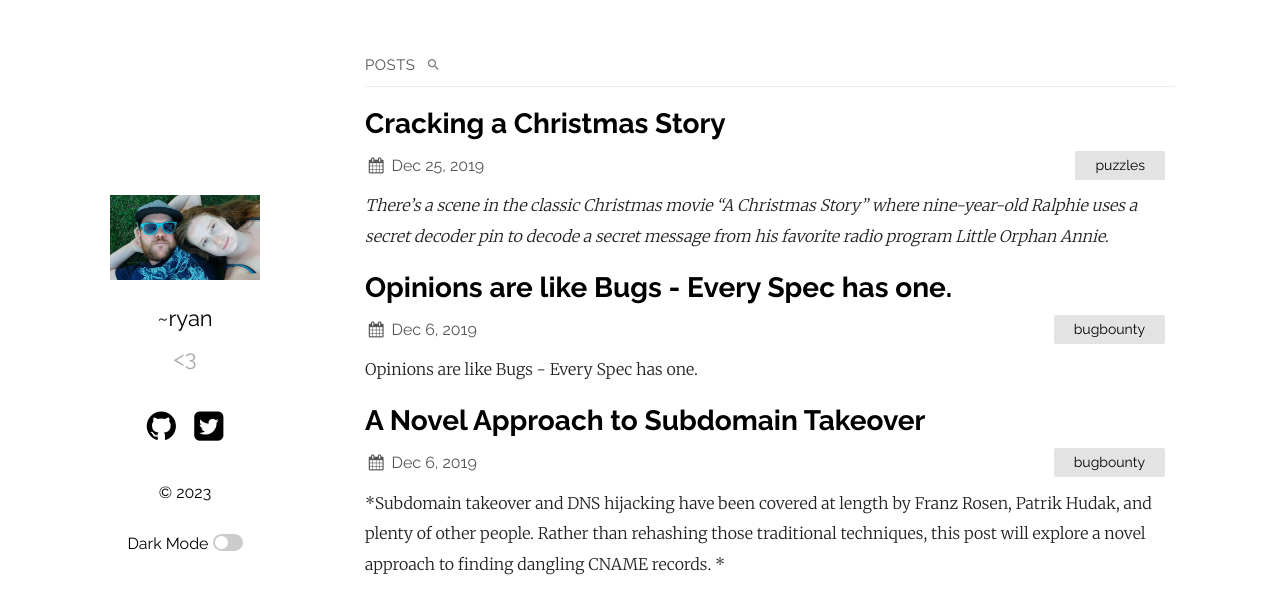
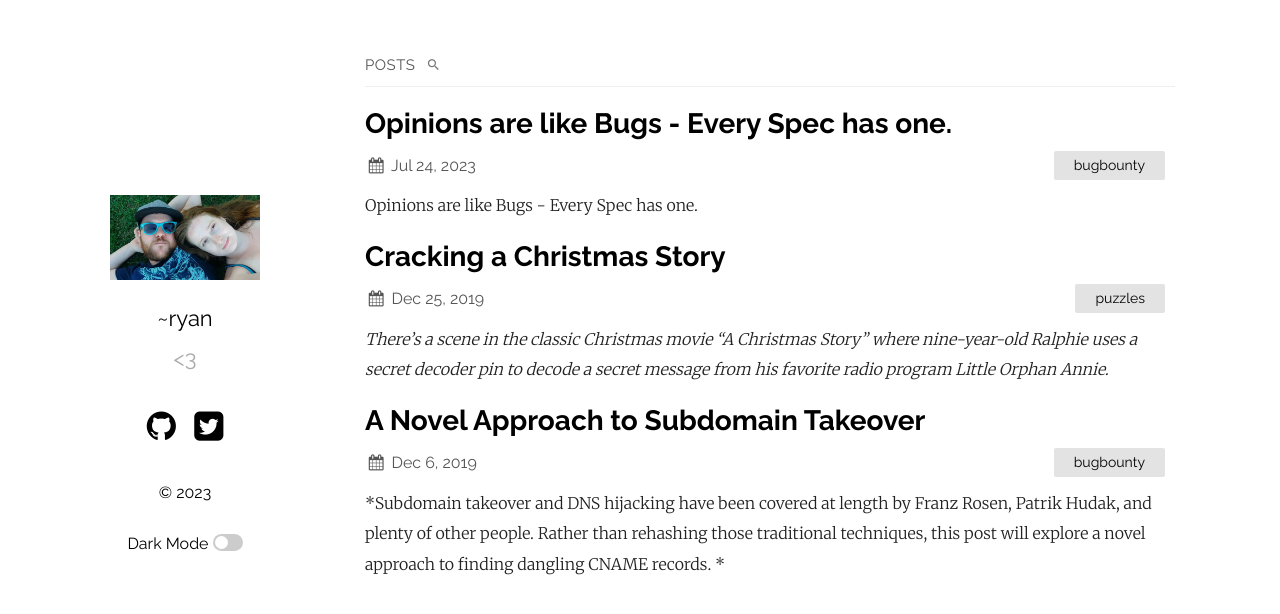
Before and after one commit to tehryanx/tehryanx.github.io, a Jekyll site: the page built from index.md, in a window 1280 px wide. Shown: the top 614 px of the page. Built offline with Jekyll 4.4.1, drawn with Linux system fonts in a browser that asks for light colours.

Commit message:
Updating the date for a post

```diff
--- a/_posts/2023-07-24-Opinions-are-like-bugs.markdown
+++ b/_posts/2023-07-24-Opinions-are-like-bugs.markdown
@@ -1,7 +1,7 @@
 ---
 layout: post
 title:  "Opinions are like Bugs - Every Spec has one."
-date:   2019-12-06
+date:   2023-07-24
 categories: bugbounty
 ---
 
```
